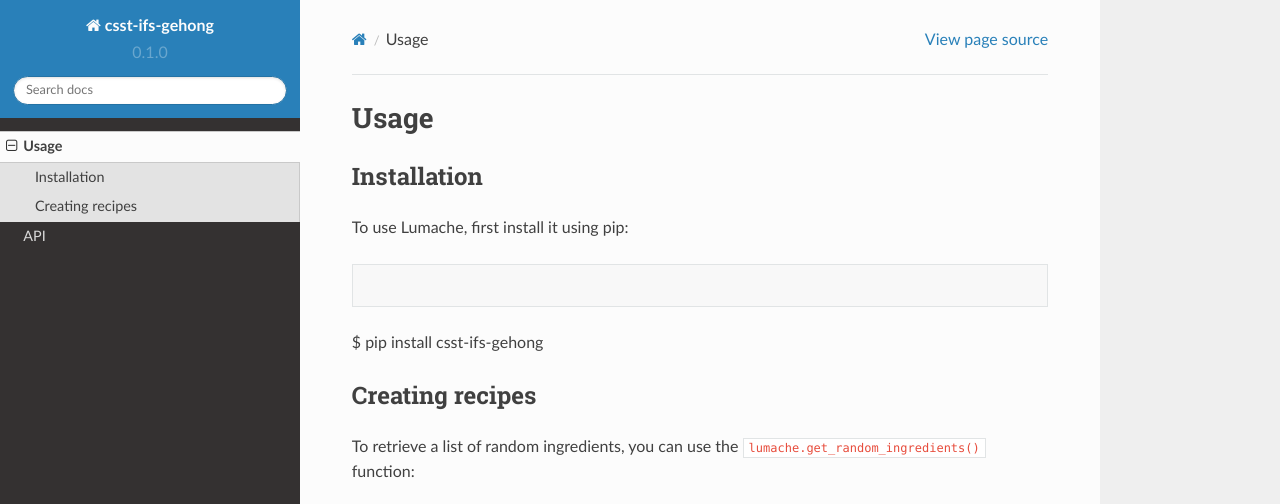
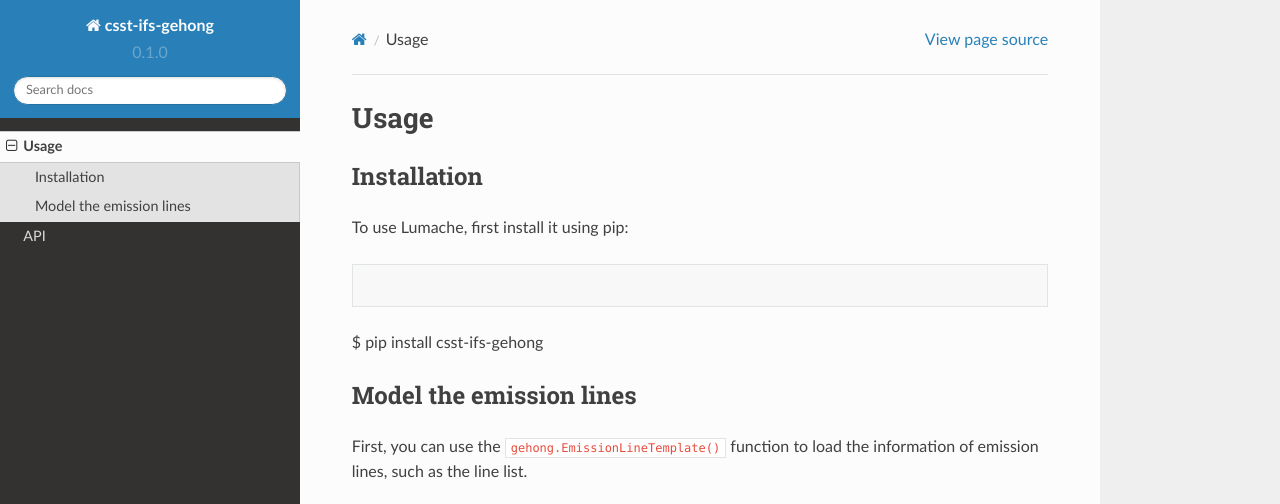
Before and after one commit to fengshuai0210/csst-ifs-gehong, a Sphinx documentation site: the page built from docs/source/usage.rst, in a window 1280 px wide and 1143 px high, cut to the strip 0-504 px from the top of the window. Built offline with Sphinx 7.4.7 and the Read the Docs theme 2.0.0, drawn with Linux system fonts in a browser that asks for light colours.

Commit message:
Update usage.rst

```diff
--- a/docs/source/usage.rst
+++ b/docs/source/usage.rst
@@ -11,11 +11,10 @@ To use Lumache, first install it using pip:
 .. code-block:: console
 $ pip install csst-ifs-gehong
 
-Creating recipes
+Model the emission lines
 ----------------
 
-To retrieve a list of random ingredients,
-you can use the ``lumache.get_random_ingredients()`` function:
+First, you can use the ``gehong.EmissionLineTemplate()`` function to load the information of emission lines, such as the line list.
 
 .. autofunction:: lumache.get_random_ingredients
 
```
